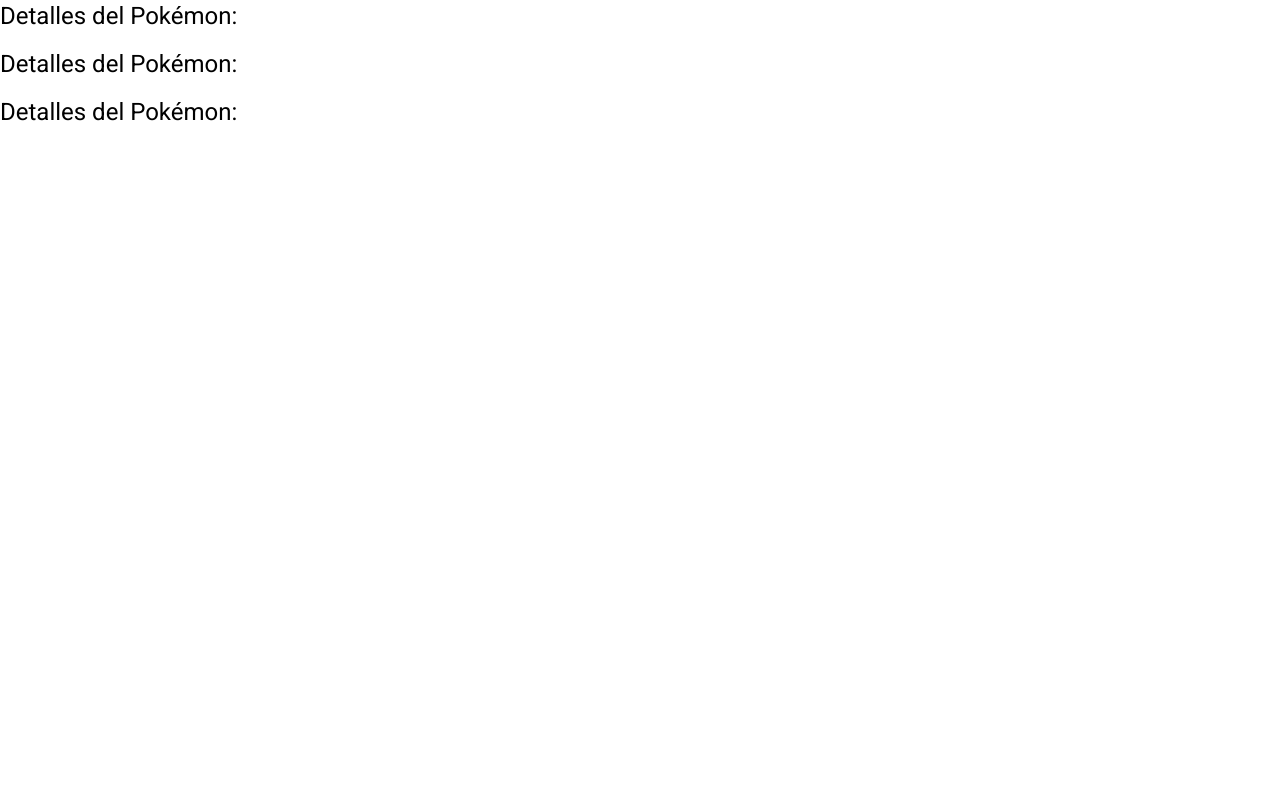
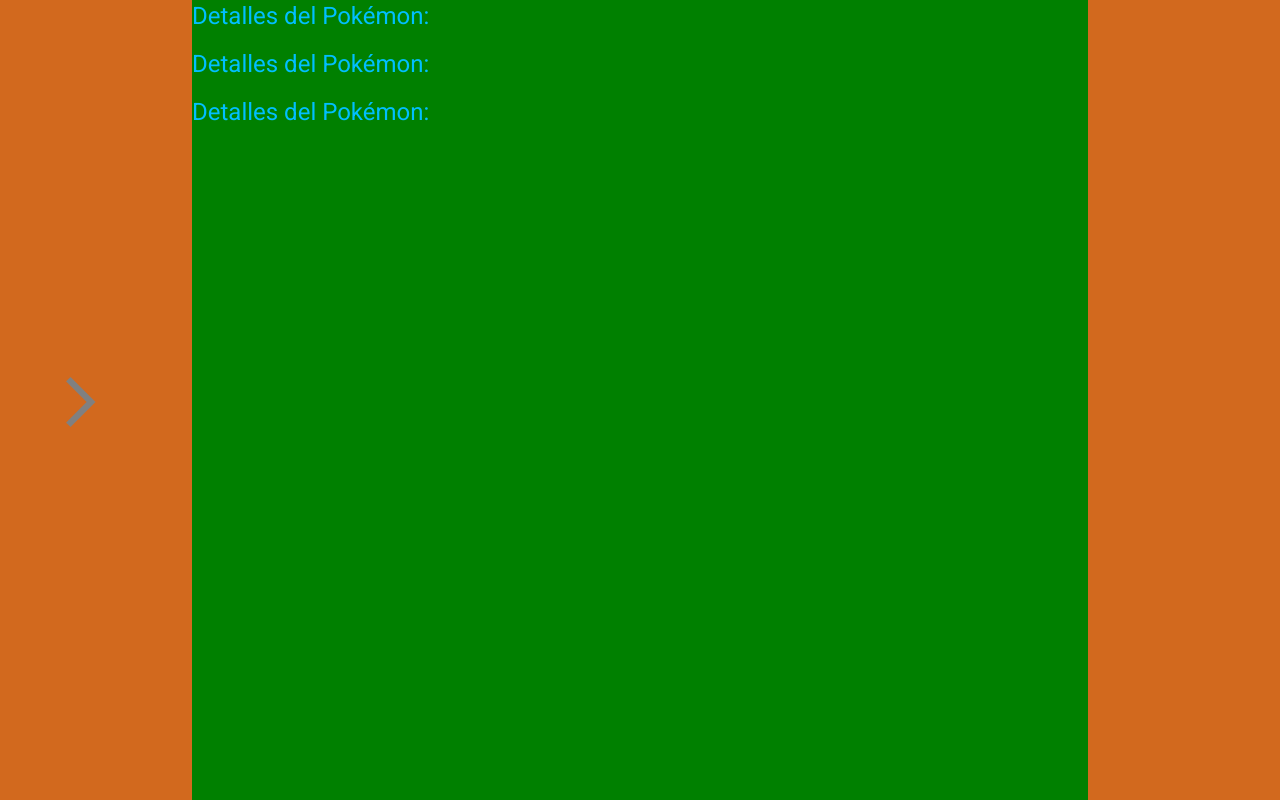
Before and after one commit to Jepolancodlc/PokePediax, an Angular app in the folder PokePediax/: page /pokemon/1 in a window 1280 px wide. Built offline with nearby package versions, Linux system fonts and the light colour scheme; no server answers.

Commit message:
Update home and app components, change pkdetail component, route, and service

```diff
--- a/PokePediax/src/app/Pages/home/home.component.html
+++ b/PokePediax/src/app/Pages/home/home.component.html
@@ -1,19 +1,3 @@
-<mat-drawer-container class="container" autosize [hasBackdrop]="true">
-    <mat-drawer #drawer  [mode]="'over'" class="example-sidenav" mode="side">
-        <p>Pokemon</p>
 
-        <div class="hola">
-            hola
-        </div>
-
-    </mat-drawer>
-
-    <button class="menu" type="button" mat-icon-button (click)="drawer.toggle()">
-        <i class="material-icons">arrow_forward_ios</i>
-    </button>
-
-    <div class="content">
-        <app-card *ngFor="let pokemon of listaPokemon" [data]="pokemon"  [routerLink]="['/pokemon', pokemon.name]"></app-card>
-    </div>
-
-</mat-drawer-container>
+    <app-card *ngFor="let pokemon of listaPokemon" [data]="pokemon"
+        [routerLink]="['/pokemon', pokemon.name]"></app-card>
--- a/PokePediax/src/app/Pages/home/pkdetail/pkdetail.component.ts
+++ b/PokePediax/src/app/Pages/pkdetail/pkdetail.component.ts
@@ -1,7 +1,7 @@
 import { Component, OnInit } from '@angular/core';
 import { ActivatedRoute } from '@angular/router';
-import { Pokemon } from '../../../Interfaces/pokemon';
-import { PokemonService } from '../../../Services/pokemon.service';
+import { PokemonService } from '../../Services/pokemon.service';
+import { Pokemon } from '../../Interfaces/pokemon';
 
 @Component({
   selector: 'app-pkdetail',
--- a/PokePediax/src/app/app-routing.module.ts
+++ b/PokePediax/src/app/app-routing.module.ts
@@ -1,7 +1,7 @@
 import { NgModule } from '@angular/core';
 import { RouterModule, Routes } from '@angular/router';
 import { HomeComponent } from './Pages/home/home.component';
-import { PkdetailComponent } from './Pages/home/pkdetail/pkdetail.component';
+import { PkdetailComponent } from './Pages/pkdetail/pkdetail.component';
 
 const routes: Routes = [
   { path: '', component: HomeComponent },
--- a/PokePediax/src/app/app.component.html
+++ b/PokePediax/src/app/app.component.html
@@ -1 +1,18 @@
-<router-outlet />
+<mat-drawer-container class="container" autosize [hasBackdrop]="true">
+    <mat-drawer #drawer  [mode]="'over'" class="example-sidenav" mode="side">
+        <p>Pokemon</p>
+
+        <div class="hola">
+            hola
+        </div>
+
+    </mat-drawer>
+
+    <button class="menu" type="button" mat-icon-button (click)="drawer.toggle()">
+        <i class="material-icons">arrow_forward_ios</i>
+    </button>
+
+    <div class="content">
+        <router-outlet/>
+    </div>
+</mat-drawer-container>
--- a/PokePediax/src/app/app.component.scss
+++ b/PokePediax/src/app/app.component.scss
@@ -8,3 +8,69 @@
     height: 100px;
     background-color: aqua;
 }
+
+.container{
+  background-color: chocolate;
+  width: 100%;
+  height: 100%;
+}
+
+#a{
+  background-color: gold;
+  width: 25%;
+  height: 100%;
+}
+
+.example-container {
+  width: 500px;
+  height: 300px;
+  border: 1px solid rgba(0, 0, 0, 0.5);
+}
+
+.example-sidenav-content {
+  display: flex;
+  height: 100%;
+  align-items: center;
+  justify-content: center;
+}
+
+.example-sidenav {
+  padding: 20px;
+}
+
+.menu {
+  width: 80px;
+  height: 80px;
+  position: absolute;
+  left: 3%;
+  top: 45%;
+  color: gray;
+
+  i{
+    font-size: 60px;
+    align-self: center;
+  }
+}
+
+.hola{
+  width: 100dvh;
+  height: 100%;
+  background-color: darkblue;
+}
+
+.content{
+  margin: auto;
+  width: 70%;
+  background-color: green;
+  height: 100vh; /* Establece una altura fija para el div */
+  overflow: auto; /* Habilita la barra de desplazamiento vertical */
+  // display: grid;
+  // grid-template-columns: repeat(5, 1fr); /* Creates 5 equal columns */
+  // grid-template-rows: repeat(auto-fill, minmax(100px, 1fr)); /* Creates infinite rows with a minimum height of 100px */
+  // grid-gap: 10px;
+  color: deepskyblue
+  }
+
+  .a{
+    background-color: blue;
+  }
--- a/PokePediax/src/app/app.module.ts
+++ b/PokePediax/src/app/app.module.ts
@@ -10,7 +10,7 @@
 import { FilterCompComponent } from './Components/filter-comp/filter-comp.component';
 import {MatCardModule} from '@angular/material/card';
 import { CardComponent } from './Components/card/card.component';
-import { PkdetailComponent } from './Pages/home/pkdetail/pkdetail.component';
+import { PkdetailComponent } from './Pages/pkdetail/pkdetail.component';
 
 @NgModule({
   declarations: [
@@ -18,7 +18,7 @@
     HomeComponent,
     FilterCompComponent,
     CardComponent,
-    PkdetailComponent
+    PkdetailComponent,
   ],
   imports: [
     BrowserModule,
```
Also changed, not shown: PokePediax/src/app/Pages/pkdetail/pkdetail.component.html (renamed from PokePediax/src/app/Pages/home/pkdetail/pkdetail.component.html), PokePediax/src/app/Pages/pkdetail/pkdetail.component.scss (added).
